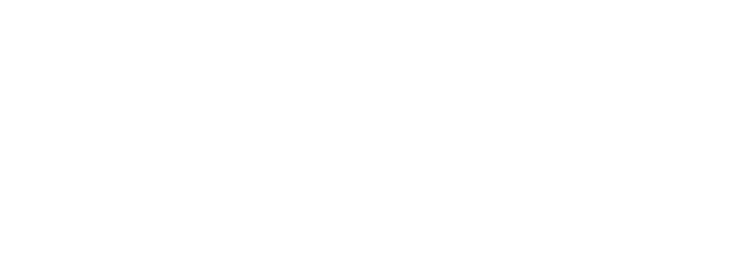
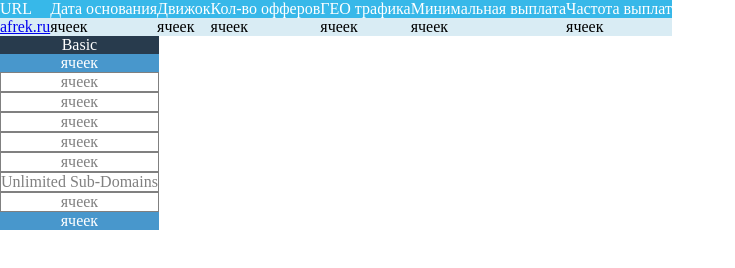
Before and after one commit to sunnyksenya/Daily-Tasks-D16, a plain HTML site: page Task4/index.html in a window 1280 px wide. Shown: the whole page, without its empty margins (0-735 px from the left). Drawn offline with Linux system fonts and the light colour scheme.

Commit message:
daily tasks added

```diff
--- a/Task2/style.css
+++ b/Task2/style.css
@@ -0,0 +1,20 @@
+body {
+  margin: 0;
+  padding: 0;
+  /*box-sizing: border-box;*/
+}
+.art {
+  width: 200px;
+  height: 200px;
+  border: 1px solid black;
+  margin: 20px auto;
+  background-image: url(http://lorempixel.com/200/200/);
+  position: relative;
+}
+.social {
+  width: 200px;
+  height: 20px;
+  background-color: red;
+  position: absolute;
+  bottom: 0;
+}
--- a/Task3/style.css
+++ b/Task3/style.css
@@ -0,0 +1,19 @@
+body {
+  margin: 0;
+  padding: 0;
+  box-sizing: border-box;
+}
+
+.grid {
+  width: 160px;
+  height: 160px;
+  /*border: 1px solid black;*/
+  margin: auto;
+}
+.cell {
+  width: 40px;
+  height: 40px;
+  border: 1px solid black;
+  float: left;
+  box-sizing: border-box;
+}
--- a/Task4/index.html
+++ b/Task4/index.html
@@ -8,6 +8,40 @@
   <title>Document</title>
 </head>
 <body>
+  <table>
+    <tr id="head">
+      <td>URL</td>
+      <td>Дата основания</td>
+      <td>Движок</td>
+      <td>Кол-во офферов</td>
+      <td>ГЕО трафика</td>
+      <td>Минимальная выплата</td>
+      <td>Частота выплат</td>
+    </tr>
+    <tr id="data">
+      <td><a href="https://afrek.ru">afrek.ru</a></td>
+      <td>ячеек</td>
+      <td>ячеек</td>
+      <td>ячеек</td>
+      <td>ячеек</td>
+      <td>ячеек</td>
+      <td>ячеек</td>
+    </tr>
+  </table>
+  <table>
+    <tr><td class="dark">Basic</td></tr>
+    <tr><td class="medium">ячеек</td></tr>
+    <tr><td class="light">ячеек</td></tr>
+    <tr><td class="light">ячеек</td></tr>
+    <tr><td class="light">ячеек</td></tr>
+    <tr><td class="light">ячеек</td></tr>
+    <tr><td class="light">ячеек</td></tr>
+    <tr><td class="light">Unlimited Sub-Domains</td></tr>
+    <tr><td class="light">ячеек</td></tr>
+    <tr><td class="medium">ячеек</td></tr>
+  </table>
+
+
 
   <script src="js.js">
 
--- a/Task4/style.css
+++ b/Task4/style.css
@@ -0,0 +1,35 @@
+* {
+  margin: 0;
+  padding: 0;
+}
+table {
+  border-spacing: 0;
+}
+#head {
+  background-color: #37b8e9;
+  border-color: 1px #2d95bc;
+  color: white;
+  /*padding: 10px;*/
+}
+#data {
+  background-color: #D9ECF4;
+}
+.dark {
+  background-color: #283B4D;
+  border-color: 5px #2d95bc;
+}
+.medium {
+  background-color: #4897CC;
+}
+.dark, .medium, .light {
+  text-align: center;
+}
+.dark, .medium {
+  color: white;
+}
+.light {
+  color: #808080;
+  border: solid 1px #808080;
+  /*border-collapse: separate;*/
+  border-spacing: 0px;
+}
```
Also changed, not shown: Task2/index.html (+4 -0 lines), Task2/js.js (+32 -0 lines), Task3/js.js (+50 -0 lines).
